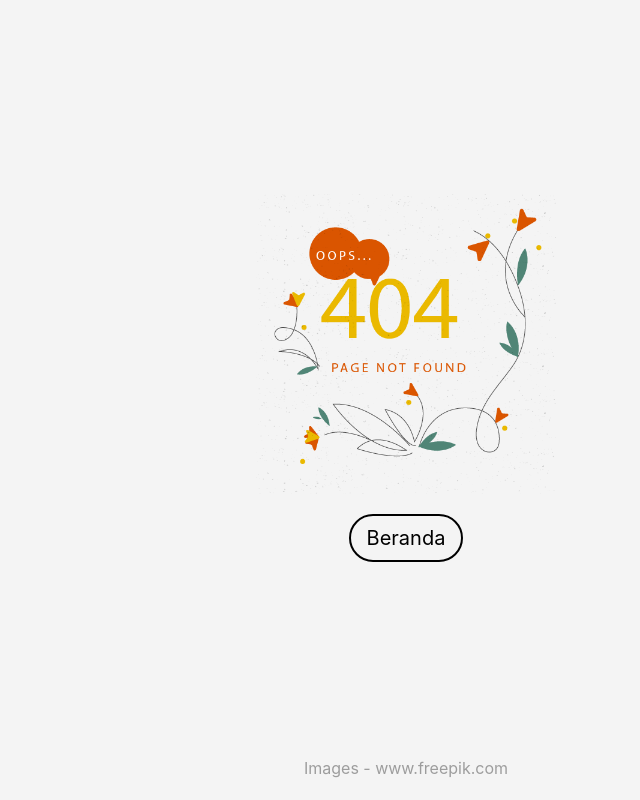
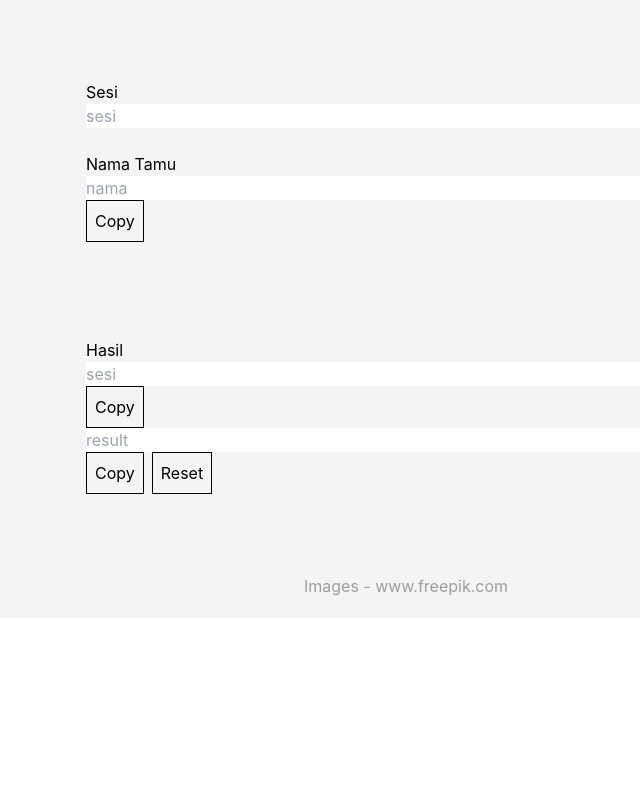
Before and after one commit to rakkatoar/e-invitation, a Next.js app: page /link-generator in a window 1280 px wide. Before the commit this address had no page. Shown: the whole page, without its empty margins (234-874 px from the left). Built offline with nearby package versions, Linux system fonts and the light colour scheme; a web font is replaced by a local one.

Commit message:
add link generator

```diff
--- /dev/null
+++ b/pages/link-generator.jsx
@@ -0,0 +1,51 @@
+import { useState } from "react";
+const LinkGenerator = () => {
+	const [sesi, setSesi] = useState('');
+	const [selectedSesi, setSelectedSesi] = useState('');
+	const [name, setName] = useState('');
+	const [result, setResult] = useState('');
+
+	function generate() {
+		let string = 'rakkatoar.com/mayo/';
+		string += sesi;
+		string += "&";
+		const spacesReplaced = name.replaceAll(' ', '%20');
+		string += spacesReplaced;
+
+		if(sesi == 1){
+			setSelectedSesi('Sesi  I, pukul : 18.00 - 19.30  WIB');
+		} else if(sesi == 2) {
+			setSelectedSesi('Sesi II, pukul : 19.30 - 21.00  WIB');
+		} else {
+			setSelectedSesi('Sesi II, pukul : 19.30 - 21.00  WIB');
+		}
+		setResult(string);
+	}
+    return (
+        <div className="px-10 py-20 bg-cultured flex justify-center">
+					<div className="w-[50vw]">
+						Sesi
+						<input className="w-full" type="text" placeholder="sesi" onChange={e => { setSesi(e.currentTarget.value); }} onKeyUp={() => {generate()}}/>
+						<br/>
+						<br/>
+						Nama Tamu
+						<input className="w-full" type="text" placeholder="nama" onChange={e => { setName(e.currentTarget.value); }} onKeyUp={() => {generate()}}/>
+						<button onClick={() => {navigator.clipboard.writeText(name)}} className="border p-2">Copy</button>
+						<br/>
+						<br/>
+						{/* <button className="border p-2" onClick={generate}>Generate</button> */}
+						<br/>
+						<br/>
+						<br/>
+						Hasil
+						<input className="w-full" type="text" placeholder="sesi" value={selectedSesi}/>
+						<button onClick={() => {navigator.clipboard.writeText(selectedSesi)}} className="border p-2">Copy</button>
+						<input className="w-full" type="text" placeholder="result" value={result}/>
+						<button onClick={() => {navigator.clipboard.writeText(result)}} className="border p-2">Copy</button>
+						<button onClick={() => {setResult('')}} className="border p-2 ml-2">Reset</button>
+					</div>
+        </div>
+    );
+};
+
+export default LinkGenerator;
```
